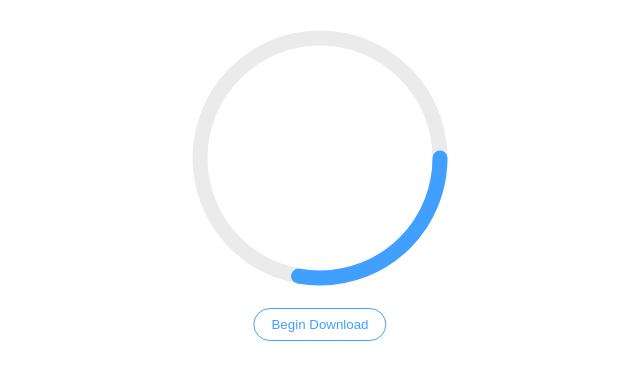
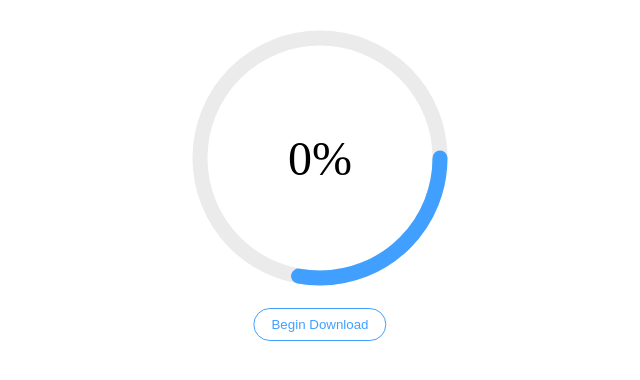
Before and after one commit to emonifi/spinner-widget, a plain HTML site: page index.html in a window 1280 px wide. Shown: the whole page, without its empty margins (320-960 px from the left). Drawn offline with Linux system fonts and the light colour scheme.

Commit message:
updating OOTB default

```diff
--- a/index.html
+++ b/index.html
@@ -15,7 +15,7 @@
 
     <script src="spinner.js" ></script>
     <script>
-        let spinToWin = new Spinner("spinner-widget", true, false);
+        let spinToWin = new Spinner("spinner-widget");
     </script>
   </body>
 </html>
```
